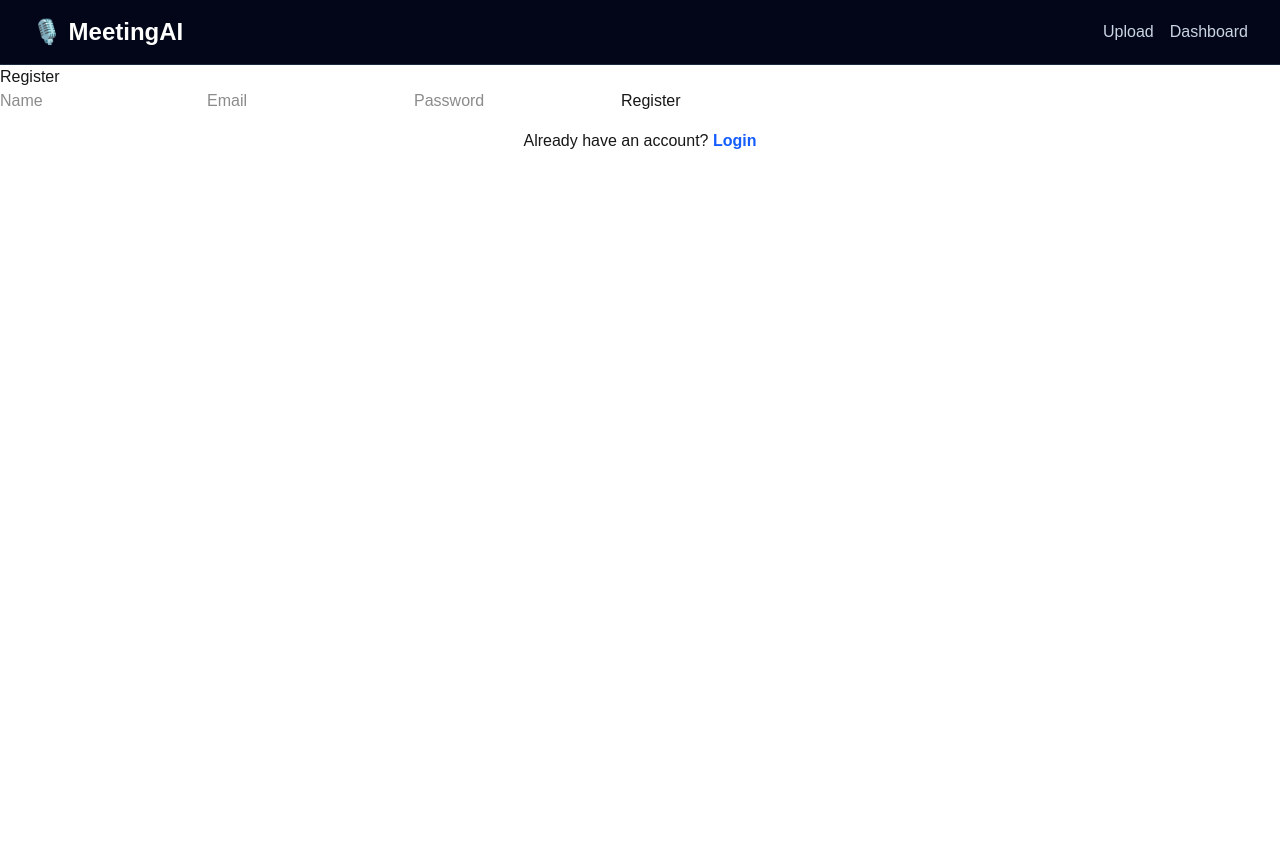
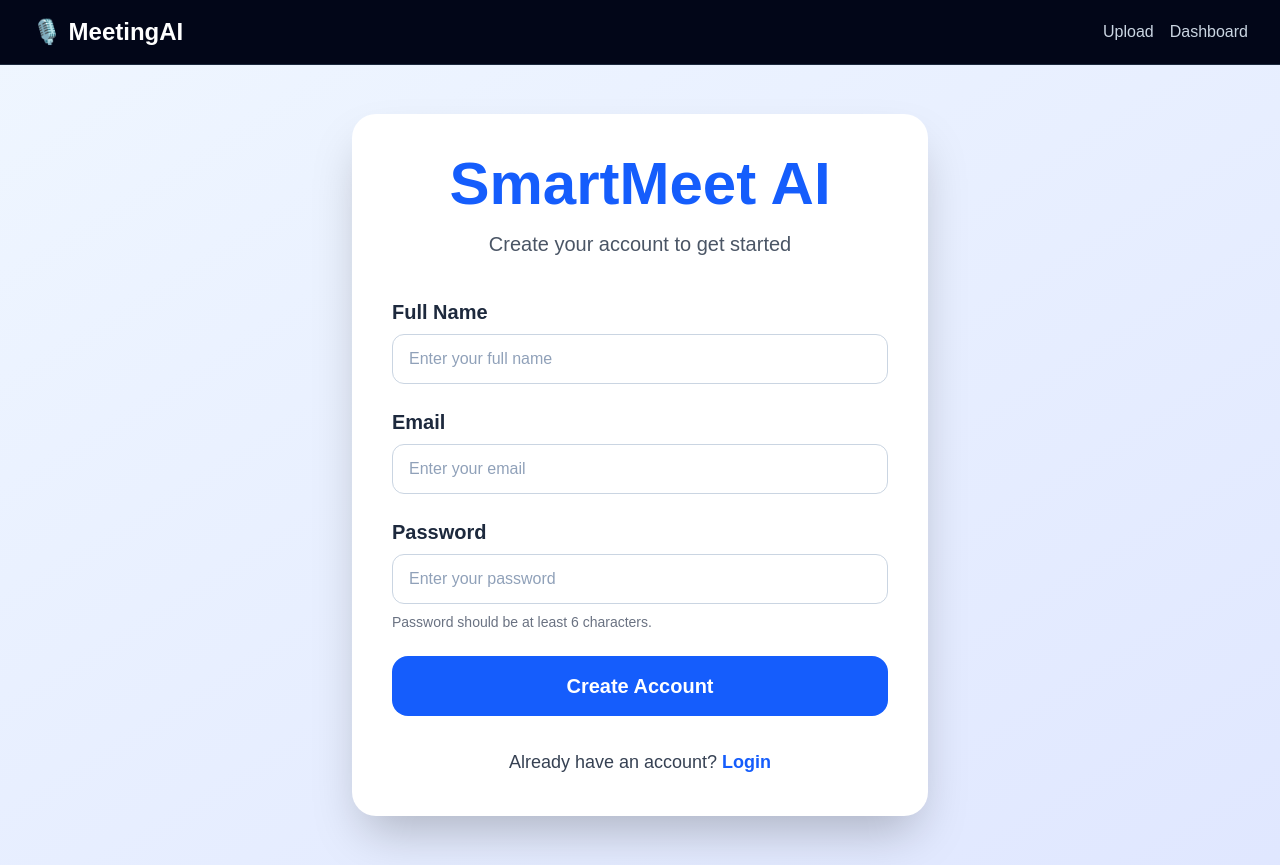
Before and after one commit to Riyaz01devloper/smartmeet-v2, a Next.js app in the folder frontend/: page /register in a window 1280 px wide. Before the commit the page ends 800 px from the top, so only its background shows below. Built offline with nearby package versions, Linux system fonts and the light colour scheme.

Commit message:
updated frontend

```diff
--- a/frontend/src/pages/login.tsx
+++ b/frontend/src/app/login/page.tsx
@@ -1,10 +1,10 @@
 "use client";
-import "./globals.css";
+// import "./globals.css";
 
 import { FormEvent, useState } from "react";
 import { useRouter } from "next/navigation";
 import Link from "next/link";
-import api from "../services/api";
+import api from "../../services/api";
 
 export default function Login() {
   const router = useRouter();
@@ -35,7 +35,7 @@ export default function Login() {
   };
 
   return (
-    <div className="min-h-screen flex items-center justify-center bg-gradient-to-br from-blue-50 to-indigo-100 px-4">
+    <div className="min-h-screen flex items-center justify-center bg-linear-to-br from-blue-50 to-indigo-100 px-4">
       <div className="w-full max-w-md bg-white shadow-2xl rounded-2xl p-8">
 
         <div className="text-center mb-8">
@@ -51,7 +51,7 @@ export default function Login() {
         <form onSubmit={handleLogin} className="space-y-5">
 
           <div>
-            <label className="block text-sm font-semibold mb-2">
+            <label className="block text-sm font-semibold text-slate-800 mb-2">
               Email
             </label>
 
@@ -61,12 +61,11 @@ export default function Login() {
               value={email}
               onChange={(e) => setEmail(e.target.value)}
               required
-              className="w-full border rounded-xl px-4 py-3 focus:outline-none focus:ring-2 focus:ring-blue-500"
-            />
+className="w-full border border-slate-300 text-slate-900 placeholder:text-slate-400 rounded-xl px-4 py-3 focus:outline-none focus:ring-2 focus:ring-blue-500"            />
           </div>
 
           <div>
-            <label className="block text-sm font-semibold mb-2">
+            <label className="block text-sm font-semibold text-slate-800 mb-2">
               Password
             </label>
 
@@ -76,8 +75,7 @@ export default function Login() {
               value={password}
               onChange={(e) => setPassword(e.target.value)}
               required
-              className="w-full border rounded-xl px-4 py-3 focus:outline-none focus:ring-2 focus:ring-blue-500"
-            />
+className="w-full border border-slate-300 text-slate-900 placeholder:text-slate-400 rounded-xl px-4 py-3 focus:outline-none focus:ring-2 focus:ring-blue-500"            />
           </div>
 
           <button
--- a/frontend/src/app/register/page.tsx
+++ b/frontend/src/app/register/page.tsx
@@ -1,19 +1,25 @@
 "use client";
 
-import { useState } from "react";
+import { FormEvent, useState } from "react";
 import { useRouter } from "next/navigation";
-import api from "@/services/api";
 import Link from "next/link";
+import api from "../../services/api";
 
-export default function RegisterPage() {
+export default function Register() {
   const router = useRouter();
 
   const [name, setName] = useState("");
   const [email, setEmail] = useState("");
   const [password, setPassword] = useState("");
 
-  const handleRegister = async (e: React.FormEvent) => {
+  const [loading, setLoading] = useState(false);
+
+  const handleRegister = async (
+    e: FormEvent<HTMLFormElement>
+  ) => {
     e.preventDefault();
+
+    setLoading(true);
 
     try {
       await api.post("/auth/register", {
@@ -22,55 +28,128 @@ export default function RegisterPage() {
         password,
       });
 
-      alert("Registration Successful");
+      alert("Registration Successful!");
 
       router.push("/login");
-    } catch (error) {
-      console.error(error);
-      alert("Registration Failed");
+    } catch (err: any) {
+      console.error(err);
+
+      alert(
+        err.response?.data?.detail ||
+          "Registration Failed"
+      );
+    } finally {
+      setLoading(false);
     }
   };
 
   return (
+    <div className="min-h-screen flex items-center justify-center bg-linear-to-br from-blue-50 to-indigo-100 px-4">
+
+      <div className="w-full max-w-xl bg-white rounded-3xl shadow-2xl p-10">
+
+        <div className="text-center mb-10">
+
+          <h1 className="text-6xl font-bold text-blue-600">
+            SmartMeet AI
+          </h1>
+
+          <p className="text-gray-600 mt-4 text-xl">
+            Create your account to get started
+          </p>
+
+        </div>
+
+        <form
+          onSubmit={handleRegister}
+          className="space-y-6"
+        >
+
           <div>
-      <h1>Register</h1>
 
+            <label className="block text-xl font-semibold text-slate-800 mb-2">
+              Full Name
+            </label>
 
-      <form onSubmit={handleRegister}>
             <input
               type="text"
-          placeholder="Name"
+              placeholder="Enter your full name"
               value={name}
-          onChange={(e) => setName(e.target.value)}
-        />
+              onChange={(e) =>
+                setName(e.target.value)
+              }
+              required
+className="w-full border border-slate-300 text-slate-900 placeholder:text-slate-400 rounded-xl px-4 py-3 focus:outline-none focus:ring-2 focus:ring-blue-500"            />
+
+          </div>
+
+          <div>
+
+            <label className="block text-xl font-semibold text-slate-800 mb-2">
+              Email
+            </label>
 
             <input
               type="email"
-          placeholder="Email"
+              placeholder="Enter your email"
               value={email}
-          onChange={(e) => setEmail(e.target.value)}
-        />
+              onChange={(e) =>
+                setEmail(e.target.value)
+              }
+              required
+className="w-full border border-slate-300 text-slate-900 placeholder:text-slate-400 rounded-xl px-4 py-3 focus:outline-none focus:ring-2 focus:ring-blue-500"            />
+
+          </div>
+
+          <div>
+
+            <label className="block text-xl font-semibold text-slate-800 mb-2">
+              Password
+            </label>
 
             <input
               type="password"
-          placeholder="Password"
+              placeholder="Enter your password"
               value={password}
-          onChange={(e) => setPassword(e.target.value)}
-        />
+              onChange={(e) =>
+                setPassword(e.target.value)
+              }
+              required
+className="w-full border border-slate-300 text-slate-900 placeholder:text-slate-400 rounded-xl px-4 py-3 focus:outline-none focus:ring-2 focus:ring-blue-500"            />
 
-        <button type="submit">
-          Register
+            <p className="text-gray-500 text-sm mt-2">
+              Password should be at least 6 characters.
+            </p>
+
+          </div>
+
+          <button
+            type="submit"
+            disabled={loading}
+            className="w-full bg-blue-600 hover:bg-blue-700 text-white text-xl font-semibold py-4 rounded-2xl transition"
+          >
+            {loading
+              ? "Creating Account..."
+              : "Create Account"}
           </button>
+
         </form>
-      <p className="mt-4 text-center">
+
+        <div className="mt-8 text-center text-lg text-gray-700">
+
           Already have an account?{" "}
+
           <Link
             href="/login"
             className="text-blue-600 font-semibold hover:underline"
           >
             Login
           </Link>
-</p>
+
+        </div>
+
+      </div>
+
     </div>
   );
 }
```
Lines whose indentation alone changed are shown as unchanged.
